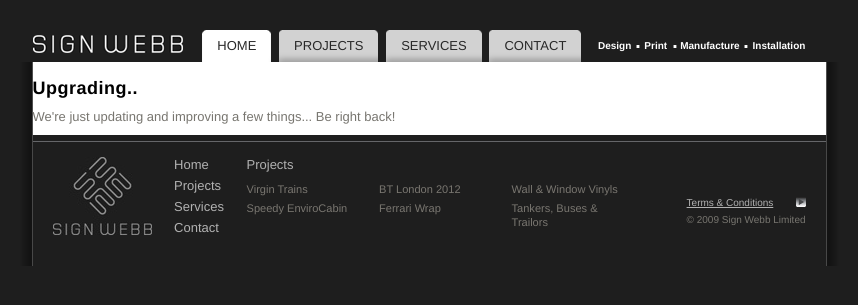
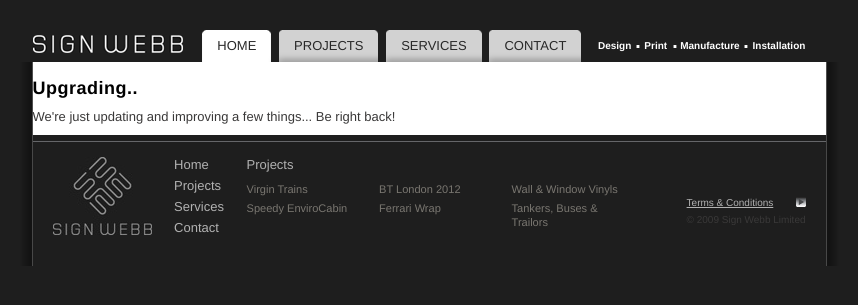
Before and after one commit to eagermonkey/signwebb, a PHP site: page /503.html in a window 1280 px wide. Shown: the top 305 px of the page, without its empty margins (211-1069 px from the left). Run offline with PHP 8.4, Linux system fonts and the light colour scheme.

Commit message:
colour change

```diff
--- a/public/stylesheets/styles.css
+++ b/public/stylesheets/styles.css
@@ -53,7 +53,7 @@ html{background:#1e1e1e;}
 strong, b{font-weight:bold;color:#000;}
 
 a{text-decoration:none;color:#000;}
-li, p{color:#787670;}
+li, p{color:#3a3939;}
 .cms_page h3, ul, ol, p{margin-bottom:10px;}
 p.first_para{font-size:108%;line-height:1.5em;}
 li{position:relative;}
@@ -65,7 +65,7 @@ h1,h2{
 h1{letter-spacing:0.5px;}
 h3{font-weight:bold;}
 h1,h2,h3,h4,h5{color:black;}
-h6{color:#787670;font-size:85%;}
+h6{color:#3a3939;font-size:85%;}
 /** GENERAL **/
 .row{
   width:793px;
```
